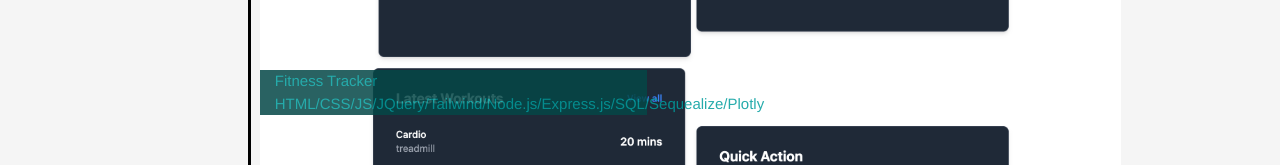
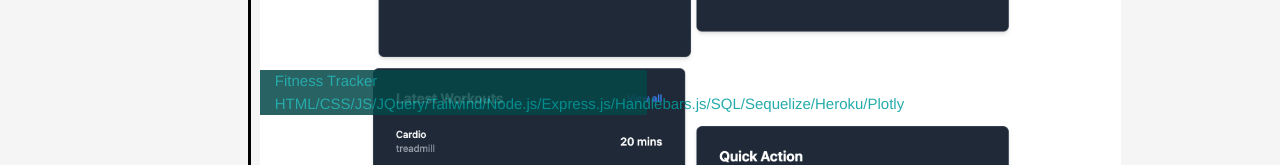
Before and after one commit to monicapong/challenge2, a plain HTML site: page index.html in a window 1280 px wide. Shown: the part 761-926 px from the top of the page. Drawn offline with Linux system fonts and the light colour scheme.

Commit message:
added project

```diff
--- a/index.html
+++ b/index.html
@@ -63,7 +63,7 @@
             <!-- Main Project Content -->
             <div class="main-project">
               <div class="fitness">
-                  <p><a href="https://stormy-crag-44593.herokuapp.com/">Fitness Tracker</a><br/>HTML/CSS/JS/JQuery/Tailwind/Node.js/Express.js/SQL/Sequealize/Plotly</p>
+                  <p><a href="https://stormy-crag-44593.herokuapp.com/">Fitness Tracker</a><br/>HTML/CSS/JS/JQuery/Tailwind/Node.js/Express.js/Handlebars.js/SQL/Sequelize/Heroku/Plotly</p>
               </div>
           </div>
 
```
